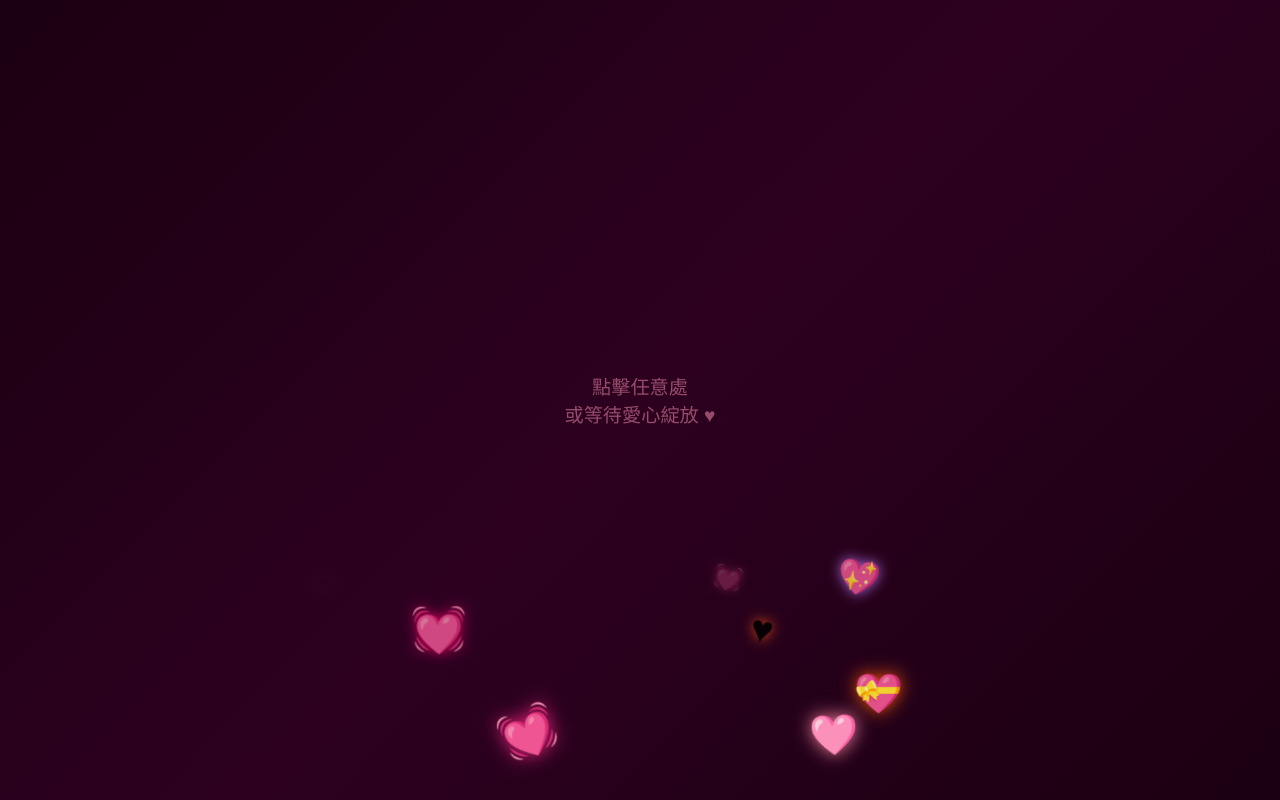
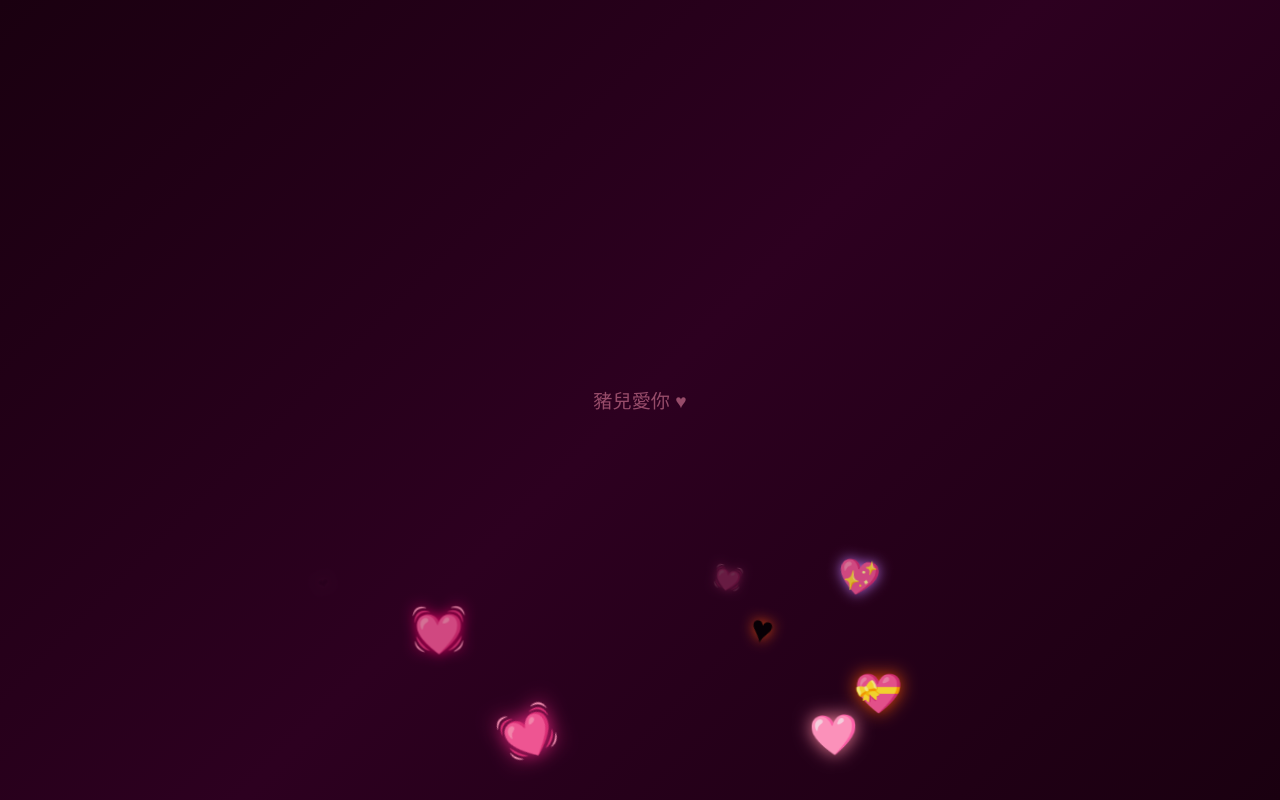
Before and after one commit to Jerry9868/hearts, a plain HTML site: page index.html in a window 1280 px wide. Drawn offline with Linux system fonts and the light colour scheme.

Commit message:
Change hint text to 豬兒愛你

```diff
--- a/index.html
+++ b/index.html
@@ -61,7 +61,7 @@
 </head>
 <body>
 
-<div class="hint" id="hint">點擊任意處<br>或等待愛心綻放 ♥</div>
+<div class="hint" id="hint">豬兒愛你 ♥</div>
 
 <script>
   const colors = [
```
